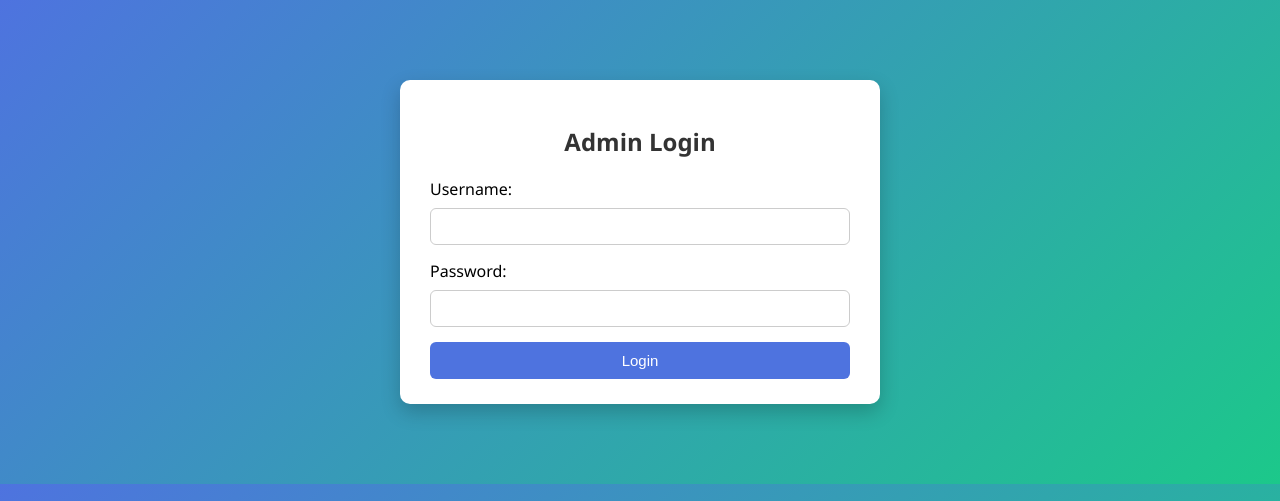
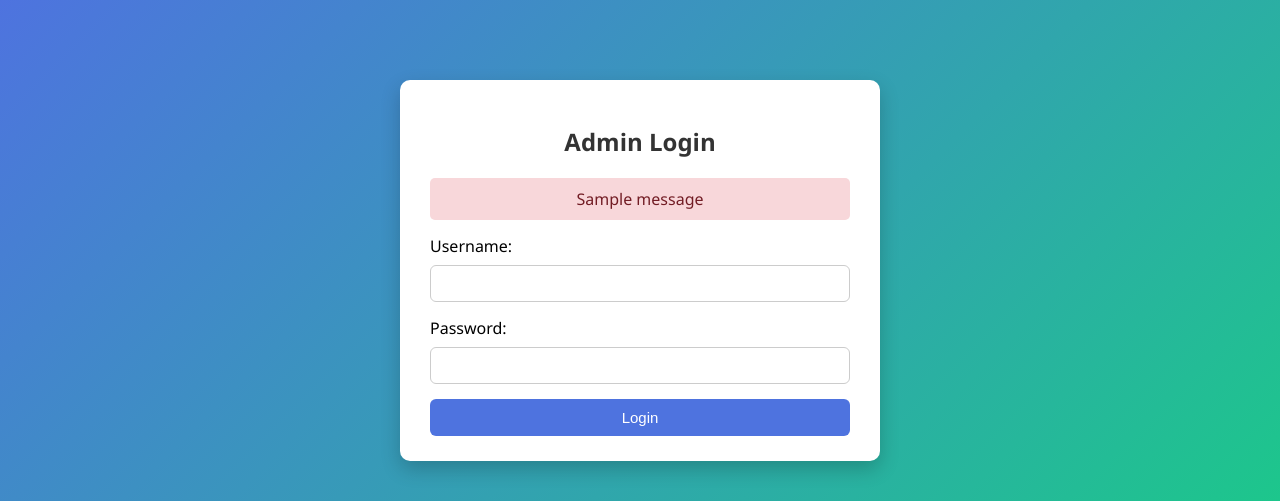
Before and after one commit to Shettiga/mini-payroll-system, a Flask app: page / in a window 1280 px wide. Shown: the top 501 px of the page. Run offline with Flask 3, Linux system fonts and the light colour scheme; tables that the repository leaves empty or names only in its code hold one stand-in row (values such as "Sample post"); one stand-in notice (Sample message) is shown.

Commit message:
modified in html,css and app.py

```diff
--- a/app.py
+++ b/app.py
@@ -1,4 +1,4 @@
-from flask import Flask, render_template, request, redirect, session
+from flask import Flask, render_template, request, redirect, session, flash
 import mysql.connector
 from flask import send_file
 from reportlab.lib.pagesizes import letter
@@ -21,7 +21,6 @@ cursor = db.cursor(dictionary=True)
 def home():
     return render_template("home.html")
 
-# 🔐 Login
 @app.route("/", methods=["GET", "POST"])
 def login():
     if request.method == "POST":
@@ -35,7 +34,8 @@ def login():
             session["admin"] = username
             return redirect("/dashboard")
         else:
-            return "Invalid Login"
+            flash("Invalid Username or Password!", "error")
+            return redirect("/")
 
     return render_template("login.html")
 
--- a/static/style.css
+++ b/static/style.css
@@ -173,3 +173,12 @@ table th {
     text-align: center;
     padding: 40px 20px;
 }
+
+.alert {
+    background-color: #f8d7da;
+    color: #721c24;
+    padding: 10px;
+    margin-bottom: 15px;
+    border-radius: 5px;
+    text-align: center;
+}
--- a/templates/login.html
+++ b/templates/login.html
@@ -9,6 +9,17 @@
 <body>
   <div class="container">
     <h2>Admin Login</h2>
+
+    {% with messages = get_flashed_messages(with_categories=true) %}
+        {% if messages %}
+            {% for category, message in messages %}
+                <div class="alert">
+                    {{ message }}
+                </div>
+            {% endfor %}
+        {% endif %}
+    {% endwith %}
+
     <form method="post">
         Username: <input type="text" name="username">
         Password: <input type="password" name="password">
```
